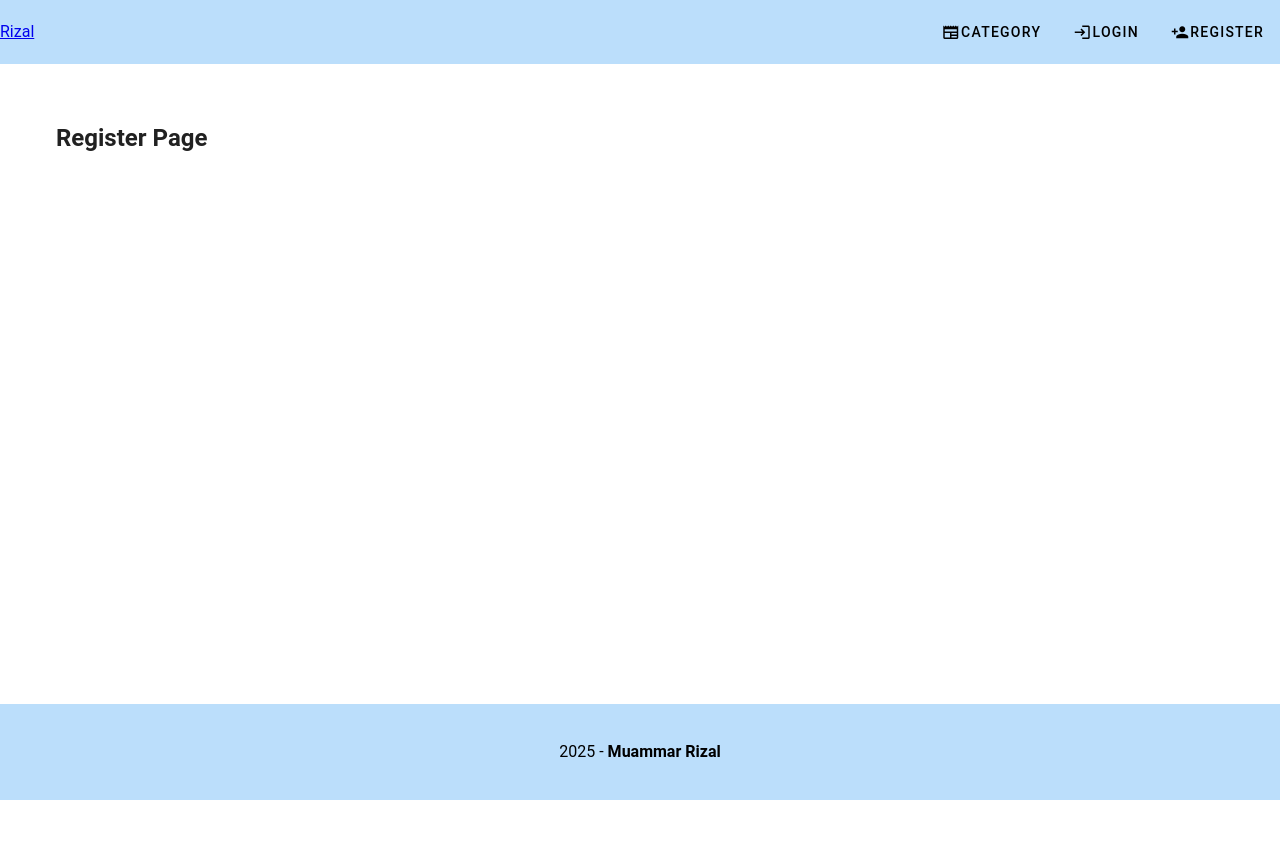
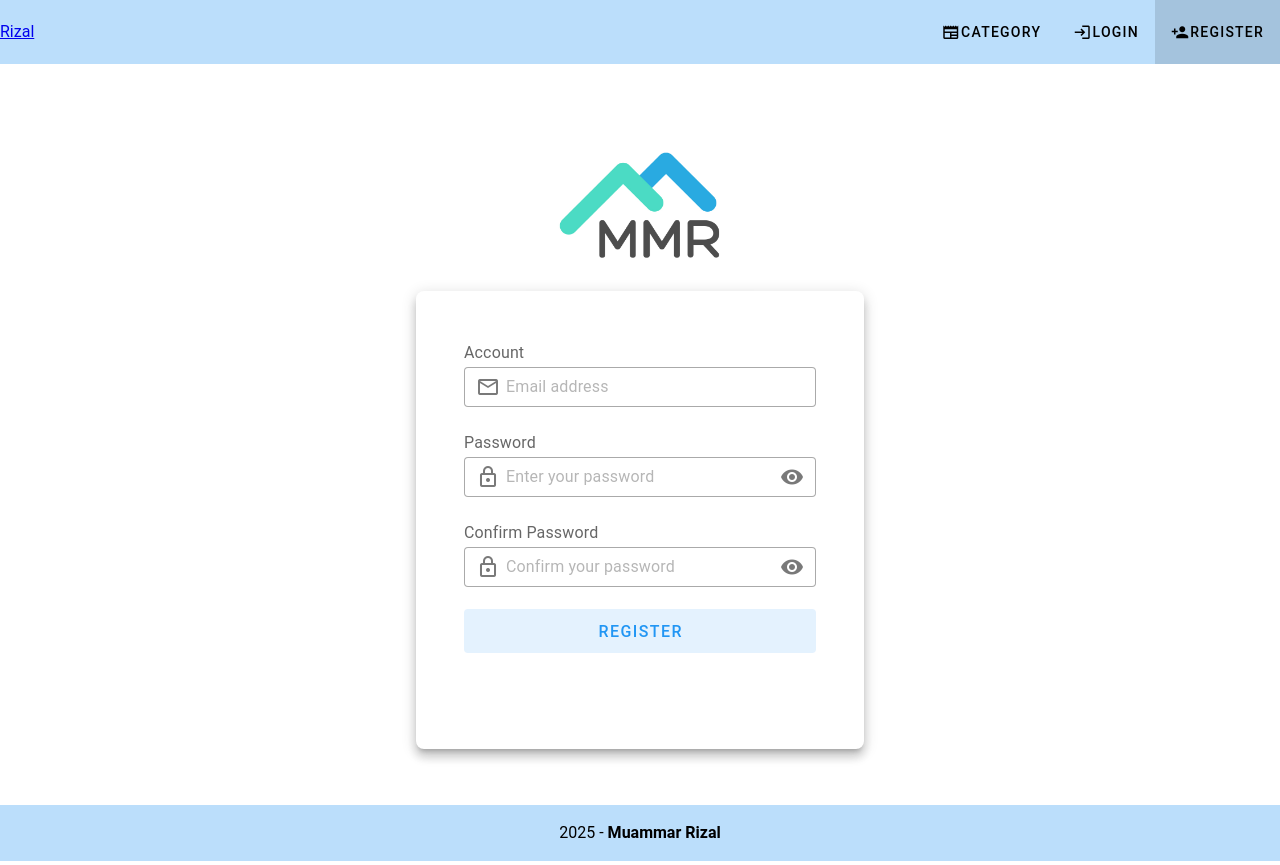
Before and after one commit to MuammarRizal/daily-digest, a Vue app: page /register in a window 1280 px wide. Before the commit the page ends 800 px from the top, so only its background shows below. Built offline with nearby package versions, Linux system fonts and the light colour scheme.

Commit message:
add(pages) : auth layout and view

```diff
--- /dev/null
+++ b/src/fragments/auth/auth.fragment.vue
@@ -0,0 +1,85 @@
+<template>
+  <div>
+    <v-img class="mx-auto" max-width="228" :src="IconImg"></v-img>
+
+    <v-card class="mx-auto pa-12 pb-8" elevation="8" max-width="448" rounded="lg">
+      <div class="text-subtitle-1 text-medium-emphasis">Account</div>
+
+      <v-text-field
+        density="compact"
+        placeholder="Email address"
+        prepend-inner-icon="mdi-email-outline"
+        variant="outlined"
+      ></v-text-field>
+
+      <div class="text-subtitle-1 text-medium-emphasis d-flex align-center justify-space-between">
+        Password
+
+        <a
+          v-if="login"
+          class="text-caption text-decoration-none text-blue"
+          href="#"
+          rel="noopener noreferrer"
+          target="_blank"
+        >
+          Forgot login password?</a
+        >
+      </div>
+
+      <v-text-field
+        :append-inner-icon="visible ? 'mdi-eye-off' : 'mdi-eye'"
+        :type="visible ? 'text' : 'password'"
+        density="compact"
+        placeholder="Enter your password"
+        prepend-inner-icon="mdi-lock-outline"
+        variant="outlined"
+        @click:append-inner="visible = !visible"
+      ></v-text-field>
+
+      <template v-if="!login">
+        <div class="text-subtitle-1 text-medium-emphasis d-flex align-center justify-space-between">
+          Confirm Password
+        </div>
+        <v-text-field
+          :append-inner-icon="visible ? 'mdi-eye-off' : 'mdi-eye'"
+          :type="visible ? 'text' : 'password'"
+          density="compact"
+          placeholder="Confirm your password"
+          prepend-inner-icon="mdi-lock-outline"
+          variant="outlined"
+          @click:append-inner="visible = !visible"
+        ></v-text-field>
+      </template>
+
+      <v-btn class="mb-8" color="blue" size="large" variant="tonal" block>
+        {{ login ? 'Log In' : 'Register' }}
+      </v-btn>
+
+      <v-card-text class="text-center">
+        <router-link
+          class="text-blue text-decoration-none"
+          rel="noopener noreferrer"
+          target="_blank"
+          :to="{ name: 'Register' }"
+          v-if="login"
+        >
+          Sign up now <v-icon icon="mdi-chevron-right"></v-icon>
+        </router-link>
+      </v-card-text>
+    </v-card>
+  </div>
+</template>
+<script setup>
+import { ref } from 'vue'
+import IconImg from '@/assets/icon-mmr.jpg'
+
+defineProps({
+  login: {
+    type: Boolean,
+    required: true,
+    default: true,
+  },
+})
+
+const visible = ref(false)
+</script>
--- a/src/fragments/public/ToolBar.fragment.vue
+++ b/src/fragments/public/ToolBar.fragment.vue
@@ -5,7 +5,7 @@
     <v-spacer />
 
     <v-toolbar-items>
-      <v-btn flat v-for="item in items" :key="item.title">
+      <v-btn flat v-for="item in items" :key="item.title" :to="{ name: `${item.pathName}` }">
         <v-icon left>{{ item.icon }}</v-icon>
         <span>{{ item.title }}</span>
       </v-btn>
@@ -15,8 +15,8 @@
 
 <script setup>
 const items = [
-  { title: 'Category', icon: 'mdi-newspaper' },
-  { title: 'login', icon: 'mdi-login' },
-  { title: 'Register', icon: 'mdi-account-plus' },
+  { title: 'Category', icon: 'mdi-newspaper', pathName: 'Category' },
+  { title: 'login', icon: 'mdi-login', pathName: 'Login' },
+  { title: 'Register', icon: 'mdi-account-plus', pathName: 'Register' },
 ]
 </script>
--- /dev/null
+++ b/src/layouts/auth/Auth.layout.vue
@@ -0,0 +1,10 @@
+<template>
+  <AuthFragment :login="Login" />
+</template>
+
+<script setup>
+import AuthFragment from '@/fragments/auth/auth.fragment.vue'
+import { ref } from 'vue'
+
+const Login = ref(true)
+</script>
--- /dev/null
+++ b/src/layouts/auth/Register.layout.vue
@@ -0,0 +1,10 @@
+<template>
+  <AuthFragment :login="Login" />
+</template>
+
+<script setup>
+import AuthFragment from '@/fragments/auth/auth.fragment.vue'
+import { ref } from 'vue'
+
+const Login = ref(false)
+</script>
--- a/src/router/index.js
+++ b/src/router/index.js
@@ -7,9 +7,9 @@ import DashboardLayout from '@/layouts/admin/Dashboard.layout.vue'
 import DashboardView from '@/views/admin/Dashboard.view.vue'
 import LandingPageLayout from '@/layouts/public/LandingPage.layout.vue'
 import LandingPageView from '@/views/public/LandingPage.view.vue'
-import LoginView from '@/views/public/Login.view.vue'
-import RegisterView from '@/views/public/Register.view.vue'
 import NotFoundView from '@/views/error/NotFound.view.vue'
+import LoginView from '@/views/auth/Login.view.vue'
+import RegisterView from '@/views/auth/Register.view.vue'
 
 const login = true
 
--- /dev/null
+++ b/src/views/auth/Login.view.vue
@@ -0,0 +1,7 @@
+<script setup>
+import LoginLayout from '@/layouts/auth/Auth.layout.vue'
+</script>
+
+<template>
+  <LoginLayout />
+</template>
--- /dev/null
+++ b/src/views/auth/Register.view.vue
@@ -0,0 +1,7 @@
+<script setup>
+import RegisterLayout from '@/layouts/auth/Register.layout.vue'
+</script>
+
+<template>
+  <RegisterLayout />
+</template>
--- a/src/views/public/Login.view.vue
+++ /dev/null
@@ -1,3 +0,0 @@
-<template>
-  <h2>Login Page</h2>
-</template>
--- a/src/views/public/Register.view.vue
+++ /dev/null
@@ -1,3 +0,0 @@
-<template>
-  <h2>Register Page</h2>
-</template>
```
Also changed, not shown: src/assets/icon-mmr.jpg (added).
